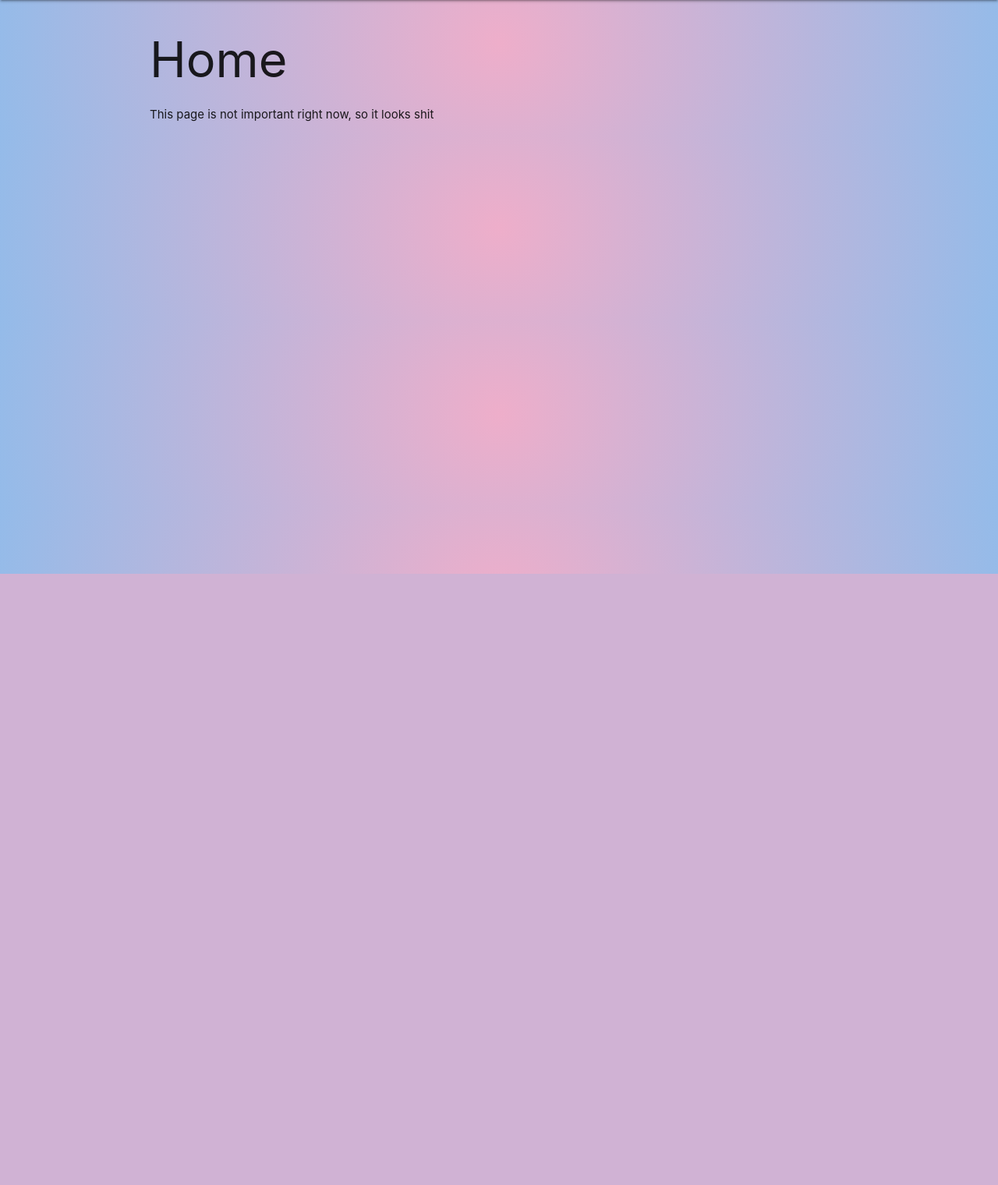
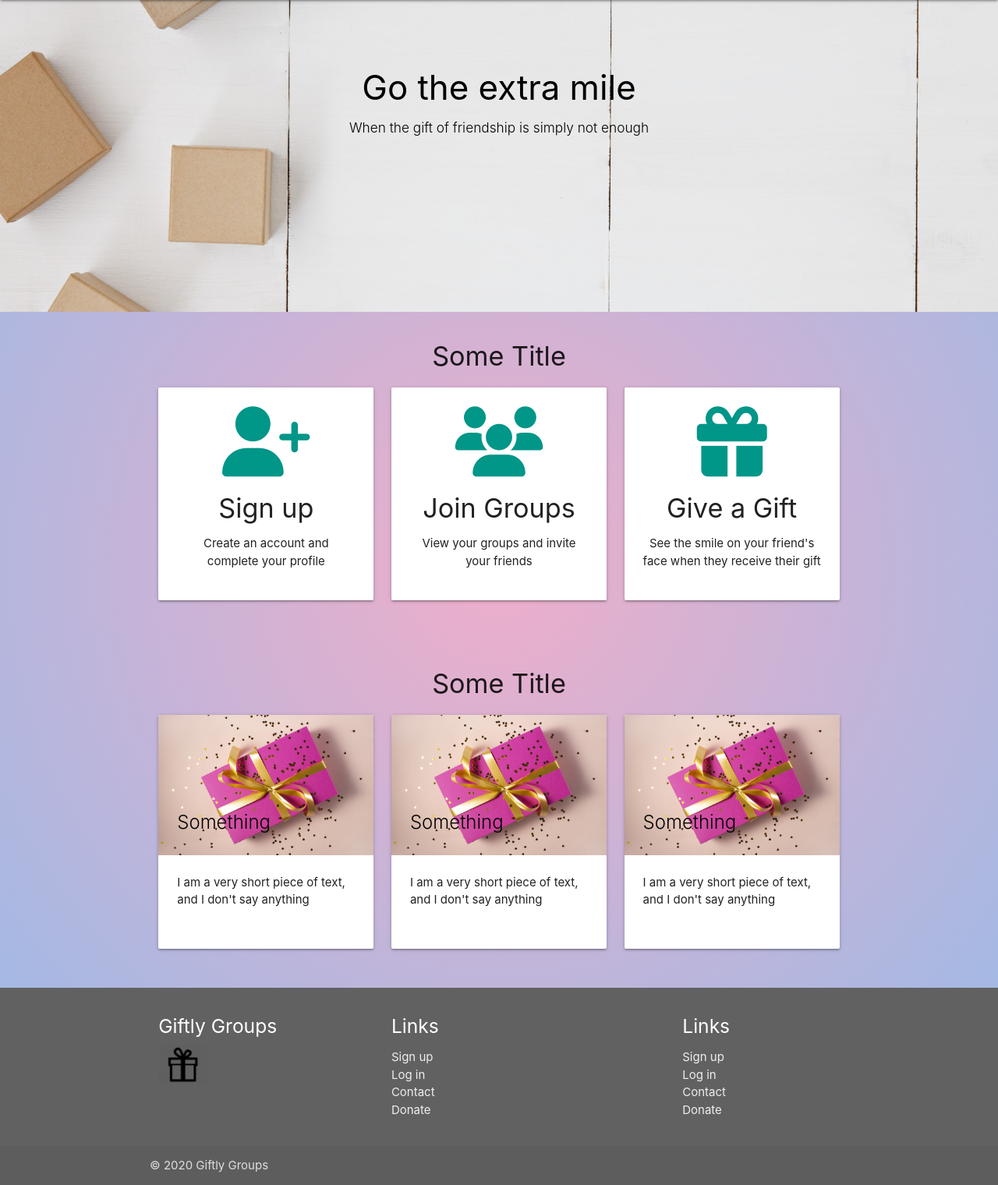
Before and after one commit to Brendan-Stubbs/gift_of_groups, a Django app: page / in a window 1280 px wide. Shown: the part 64-1584 px from the top of the page at 78% size. Before the commit the page ends 800 px from the top, so only its background shows below. Run offline with Django 3.2, Linux system fonts and the light colour scheme; some libraries are stand-ins or nearby versions.

Commit message:
initial styling homepage

```diff
--- /dev/null
+++ b/gifts/static/gifts/css/index.css
@@ -0,0 +1,3 @@
+h1 {
+    color: blue;
+}
--- /dev/null
+++ b/gifts/static/gifts/css/main.css
@@ -0,0 +1,19 @@
+nav {
+    margin-bottom: 30px;
+}
+
+.site-green {
+    color: #71dc5e;
+}
+
+.site-purple {
+    color: #7d55b1
+}
+
+.site-blue {
+    color: #9abae7;
+}
+
+form {
+    padding: 30px;
+}
--- a/gifts/templates/gifts/base.html
+++ b/gifts/templates/gifts/base.html
@@ -10,29 +10,10 @@
     <link rel="stylesheet" href="https://cdnjs.cloudflare.com/ajax/libs/materialize/1.0.0/css/materialize.min.css">
     <script src="https://cdnjs.cloudflare.com/ajax/libs/materialize/1.0.0/js/materialize.min.js"></script>
     <link href="https://fonts.googleapis.com/icon?family=Material+Icons" rel="stylesheet">
-    <link rel="stylesheet" type="text/css" href="{% static 'gifts/main.css' %}">
+    <link rel="stylesheet" type="text/css" href="{% static 'gifts/css/main.css' %}">
     {% block head_links %} {% endblock %}
 
     <meta name="viewport" content="width=device-width, initial-scale=1">
-
-
-    <style>
-        .site-green {
-            color: #71dc5e;
-        }
-
-        .site-purple {
-            color: #7d55b1
-        }
-
-        .site-blue {
-            color: #9abae7;
-        }
-
-        form {
-            padding: 30px;
-        }
-    </style>
 
 </head>
 
@@ -41,10 +22,9 @@
 
     {% include 'gifts/header.html'%}
 
-    <div class="content container">
-        {% block content %}
-        {% endblock %}
-    </div>
+    {% block content %}
+    {% endblock %}
+    {% include 'gifts/footer.html'%}
 
     <!-- Invitation Modals -->
     {% for invitation in gift_group_invitations %}
--- /dev/null
+++ b/gifts/templates/gifts/footer.html
@@ -0,0 +1,35 @@
+{% load static %}
+<footer class="page-footer grey darken-2">
+    <div class="container">
+        <div class="row">
+            <div class="col l4 s12">
+                <h5 class="white-text">Giftly Groups</h5>
+
+                <img class="responsive-img" src="{% static 'gifts/images/logo.png'%}" alt="logo" style="height:50px">
+            </div>
+            <div class="col l3 s12">
+                <h5 class="white-text">Links</h5>
+                <ul>
+                    <li><a class="grey-text text-lighten-3" href="{% url 'register' %}">Sign up</a></li>
+                    <li><a class="grey-text text-lighten-3" href="{% url 'login' %}">Log in</a></li>
+                    <li><a class="grey-text text-lighten-3" href="#!">Contact</a></li>
+                    <li><a class="grey-text text-lighten-3" href="#!">Donate</a></li>
+                </ul>
+            </div>
+            <div class="col l3 offset-l2 s12">
+                <h5 class="white-text">Links</h5>
+                <ul>
+                    <li><a class="grey-text text-lighten-3" href="{% url 'register' %}">Sign up</a></li>
+                    <li><a class="grey-text text-lighten-3" href="{% url 'login' %}">Log in</a></li>
+                    <li><a class="grey-text text-lighten-3" href="#!">Contact</a></li>
+                    <li><a class="grey-text text-lighten-3" href="#!">Donate</a></li>
+                </ul>
+            </div>
+        </div>
+    </div>
+    <div class="footer-copyright">
+        <div class="container">
+            © 2020 Giftly Groups
+        </div>
+    </div>
+</footer>
--- a/gifts/templates/gifts/header.html
+++ b/gifts/templates/gifts/header.html
@@ -1,5 +1,6 @@
+{% load static %}
+
 <!-- Invitation Dropdowns -->
-
 <ul id="inviteDropdown" class="dropdown-content">
   {% for invitation in gift_group_invitations %}
   <li>
@@ -17,11 +18,12 @@
 </ul>
 
 <!-- End Invitation Dropdowns -->
-
+<div class="navbar-fixed">
   <nav class="grey darken-2">
     <div class="nav-wrapper">
-    <a href="{% url 'index' %}" class="brand-logo center">Giftly Groups</a>
-    <a href="#" data-target="mobile-demo" class="sidenav-trigger"><i class="material-icons">menu</i></a>
+      <a href="{% url 'index' %}" class="brand-logo center">
+        Giftly Groups</a>
+      <a href="#" data-target="mobile-nav" class="sidenav-trigger"><i class="material-icons">menu</i></a>
       <ul class="left hide-on-med-and-down">
         <li><a href="{% url 'view_groups' %}">Groups</a></li>
         <li><a href="#">Gifts</a></li>
@@ -45,8 +47,9 @@
       </ul>
     </div>
   </nav>
+</div>
 
-<ul class="sidenav" id="mobile-demo">
+<ul class="sidenav" id="mobile-nav">
   {% if not user.is_authenticated %}
   <li><a href="{% url 'register' %}">Sign up</a></li>
   <li><a href="{% url 'login' %}">Log in</a></li>
@@ -63,9 +66,3 @@
   <li><a href="{% url 'logout' %}">Logout</a></li>
   {% endif %}
 </ul>
-
-<style>
-  nav {
-    margin-bottom: 30px;
-  }
-</style>
--- a/gifts/templates/gifts/index.html
+++ b/gifts/templates/gifts/index.html
@@ -1,14 +1,128 @@
 {% extends 'gifts/base.html'%} {% block title %} Giftly Groups {% endblock %}
-{% load static %}
-{% block head_links %}
-<link rel="stylesheet" type="text/css" href="{% static 'gifts/index.css' %}">
-{% endblock %}
-{% block content %}
-<h1>Home</h1>
+{%load static %} {% block head_links %} {% endblock %} {% block content %}
 
-{% if user.is_authenticated %}
-<p>Hi {{request.user.first_name}}</p>
-{% endif %}
-<p>This page is not important right now, so it looks shit</p>
+<!-- Section: Slider -->
+<div class="slider">
+    <ul class="slides">
+        <li>
+            <img src="{% static 'gifts/images/header-image.jpg' %}" />
+            <div class="caption center-align">
+                <h3 class="black-text">Go the extra mile</h3>
+                <h6 class="light black-text text-lighten-1 hide-on-small-only">
+                    When the gift of friendship is simply not enough
+                </h6>
+            </div>
+        </li>
+        <!-- <li>
+            <img src="{% static 'gifts/images/header-image.jpg' %}">
+            <div class="caption left-align">
+                <h3 class="black-text">Automated Gift Organisation</h3>
+                <h6 class="light black-text text-lighten-1 hide-on-small-only">Join a group, and we'll do the hard work
+                    of keeping track of
+                    birthdays for you. All you need to do is select your desired notice period</h6>
+            </div>
+        </li> -->
+        <li>
+            <img src="{% static 'gifts/images/header-image2.jpg' %}" />
+            <div class="caption right-align">
+                <h3>Let your captain do the rest</h3>
+                <h6 class="light grey-text text-lighten-3 hide-on-small-only">
+                    Whoever elects to be captain will be in charge of the bits we can't do
+                    for you.
+                </h6>
+            </div>
+        </li>
+    </ul>
+</div>
+<!-- End Section Slider -->
+
+<!-- Section Icon Boxes -->
+<section class="section section-icons center">
+    <div class="container">
+        <div class="row">
+            <h4 class="center">Some Title</h4>
+            <div class="col s12 m4">
+                <div class="card-panel">
+                    <i class="fas fa-user-plus large teal-text"></i>
+                    <h4>Sign up</h4>
+                    <p>Create an account and complete your profile</p>
+                </div>
+            </div>
+            <div class="col s12 m4">
+                <div class="card-panel">
+                    <i class="fas fa-users large teal-text"></i>
+                    <h4>Join Groups</h4>
+                    <p>View your groups and invite your friends</p>
+                </div>
+            </div>
+            <div class="col s12 m4">
+                <div class="card-panel">
+                    <i class="fas fa-gift large teal-text"></i>
+                    <h4>Give a Gift</h4>
+                    <p>See the smile on your friend's face when they receive their gift</p>
+                </div>
+            </div>
+        </div>
+    </div>
+</section>
+<!-- End Icon Boxes Section -->
+
+<!-- Section image section -->
+<section class="section section-image-row">
+    <div class="container">
+        <div class="row">
+            <h4 class="center">Some Title</h4>
+
+            <div class="col s12 m4">
+                <div class="card small">
+                    <div class="card-image">
+                        <img src="{% static 'gifts/images/gift-purple.jpg'%}" alt="" />
+                        <span class="card-title black-text">Something</span>
+                    </div>
+                    <div class="card-content">
+                        I am a very short piece of text, and I don't say anything
+                    </div>
+                </div>
+            </div>
+
+            <div class="col s12 m4">
+                <div class="card small">
+                    <div class="card-image">
+                        <img src="{% static 'gifts/images/gift-purple.jpg'%}" alt="" />
+                        <span class="card-title black-text">Something</span>
+                    </div>
+                    <div class="card-content">
+                        I am a very short piece of text, and I don't say anything
+                    </div>
+                </div>
+            </div>
+
+            <div class="col s12 m4">
+                <div class="card small">
+                    <div class="card-image">
+                        <img src="{% static 'gifts/images/gift-purple.jpg'%}" alt="" />
+                        <span class="card-title black-text">Something</span>
+                    </div>
+                    <div class="card-content">
+                        I am a very short piece of text, and I don't say anything
+                    </div>
+                </div>
+            </div>
+        </div>
+    </div>
+</section>
+<!-- End image section -->
+
+<script>
+    $(document).ready(function () {
+        $(".slider").slider({
+            indicators: false,
+            transition: 500,
+            interval: 4000,
+        });
+    });
+</script>
 
 {% endblock %}
+
+<!-- https://unsplash.com/photos/mTkXSSScrzw -->
--- a/gifts/templates/gifts/view_groups.html
+++ b/gifts/templates/gifts/view_groups.html
@@ -36,6 +36,8 @@
 
 <h1>Your Groups</h1>
 
+<div class="content container">
+
     <div class="row">
         {% for group in groups %}
         <div class="col offset-s2 s8 offset-m1 m5 l4">
@@ -62,8 +64,9 @@
                         <h5 class="card-title">New Group</h5>
                     </div>
                 </div>
+            </a>
         </div>
-    </a>
+    </div>
 </div>
 
 {% endblock %}
```
Also changed, not shown: gifts/static/gifts/images/gift-purple.jpg (added), gifts/static/gifts/images/header-image.jpg (added), gifts/static/gifts/images/header-image2.jpg (added), gifts/static/gifts/images/logo.png (added), gifts/static/gifts/images/red-gift.jpg (added), gifts/static/gifts/index.css (added). Lines whose indentation alone changed are shown as unchanged.
